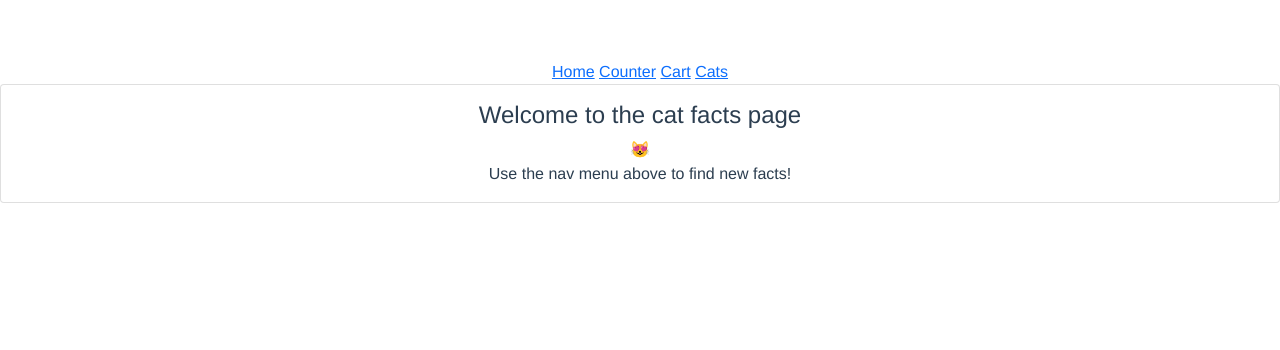
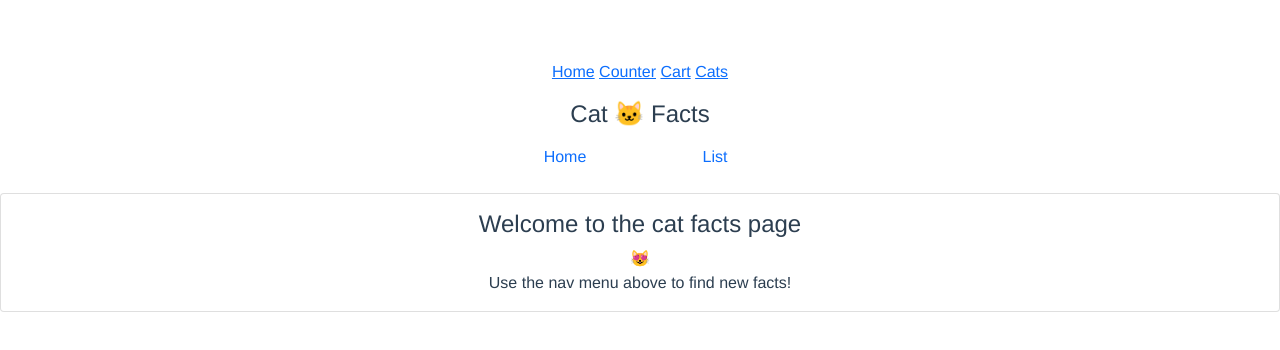
Before and after one commit to javierpb275/vue-ts-pinia-router-ca, a Vue app: page /cats in a window 1280 px wide. Shown: the top 350 px of the page. Built offline with nearby package versions, Linux system fonts and the light colour scheme.

Commit message:
Created components header and headerlink and used them in cats view. Also fixed route in router.push in FactList view.

```diff
--- a/src/App.vue
+++ b/src/App.vue
@@ -1,4 +1,3 @@
-
 <template>
   <router-link to="/">Home</router-link>
     {{' '}}
--- /dev/null
+++ b/src/components/Header.vue
@@ -0,0 +1,13 @@
+<script lang="ts" setup>
+import HeaderLink from './HeaderLink.vue'
+</script>
+
+<template>
+  <div class="text-center my-3">
+    <h4>Cat 🐱 Facts</h4>
+    <div class="d-flex justify-content-center">
+      <HeaderLink to="/" exact>Home</HeaderLink>
+      <HeaderLink to="/cats/facts">List</HeaderLink>
+    </div>
+  </div>
+</template>
--- /dev/null
+++ b/src/components/HeaderLink.vue
@@ -0,0 +1,27 @@
+<script lang="ts" setup>
+import { computed } from 'vue'
+import { useRoute } from 'vue-router'
+
+const props = defineProps({
+    to: { type: String, required: true },
+    exact: { type: Boolean, default: false }
+});
+
+const route = useRoute();
+const active = computed(() =>
+    props.exact ? route.path === props.to : route.path.startsWith(props.to)
+);
+
+</script>
+
+<template>
+  <div style="width: 150px">
+    <router-link
+      :to="to"
+      class="nav-link"
+      :class="active ? 'font-weight-bold' : null"
+    >
+      <slot />
+    </router-link>
+  </div>
+</template>
--- a/src/views/CatsView.vue
+++ b/src/views/CatsView.vue
@@ -1,4 +1,9 @@
+<script lang="ts" setup>
+import Header from '../components/Header.vue';
+</script>
+
 <template>
+    <Header />
     <div class="card">
         <div class="card-body text-center">
             <h4>Welcome to the cat facts page</h4>
@@ -8,4 +13,7 @@
             </span>
         </div>
     </div>
+    <div class="container my-3">
+        <router-view />
+    </div>
 </template>
--- a/src/views/FactList.vue
+++ b/src/views/FactList.vue
@@ -1,10 +1,10 @@
-<script lang="ts">
+<script lang="ts" setup>
 import { facts } from '../assets/facts'
 import { useRouter } from 'vue-router'
 
 const router = useRouter()
 const goToFact = (id: number) => {
-    router.push({ path: `cats/fact/${id}` })
+    router.push({ path: `fact/${id}` })
 }
 </script>
 
```
